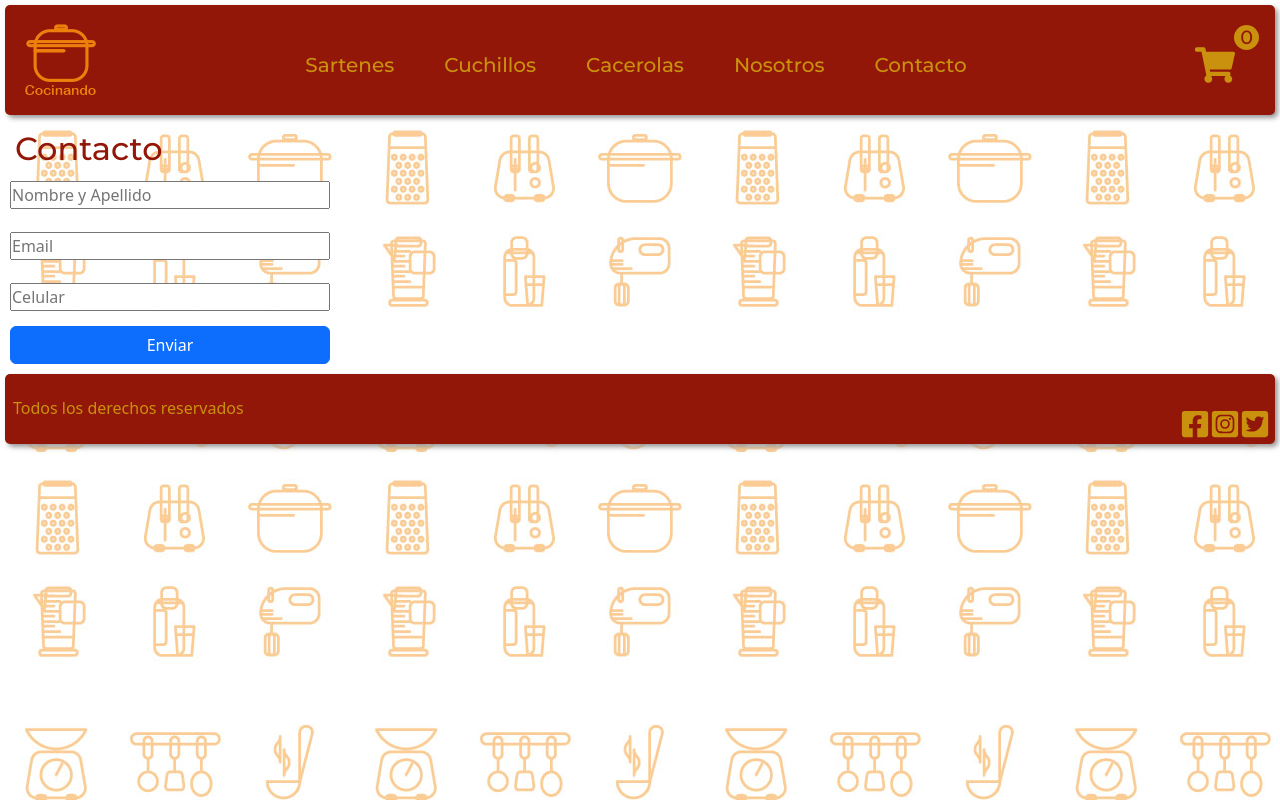
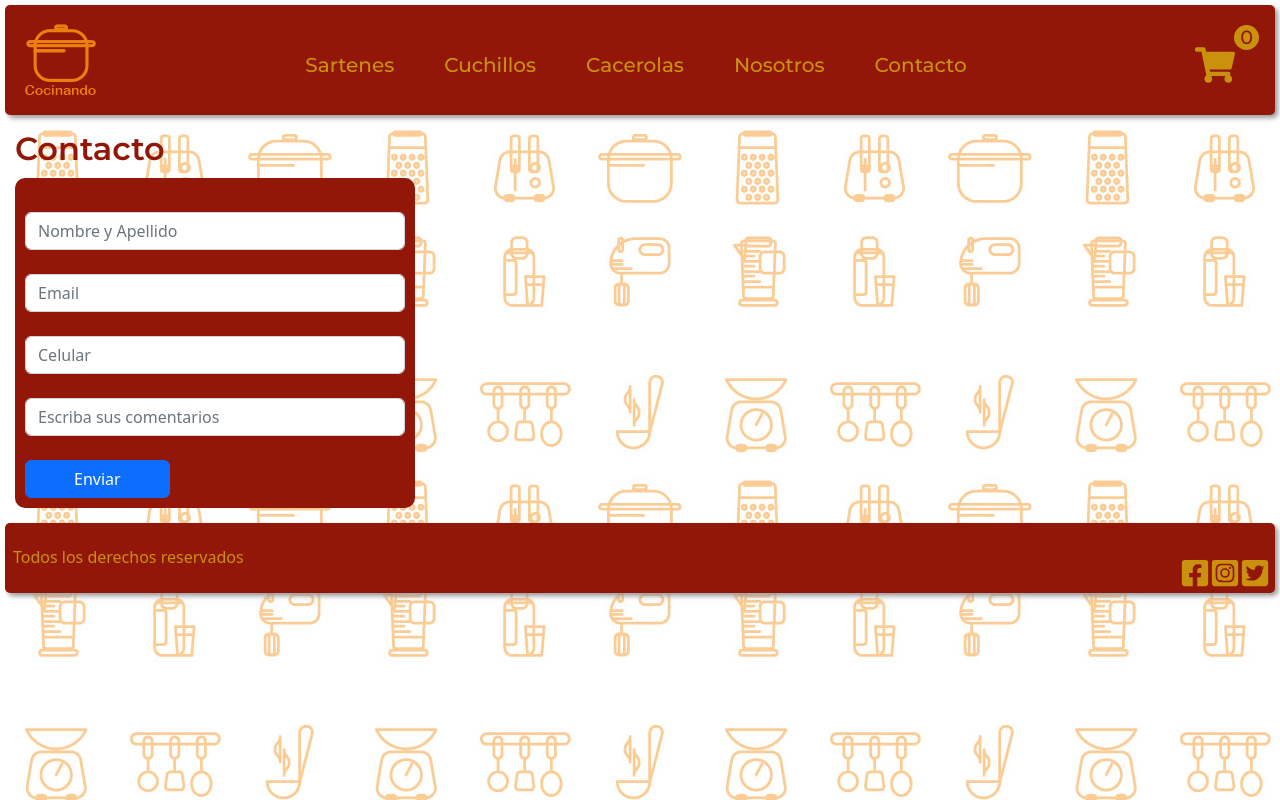
Before and after one commit to MartinAracama/Cocinando-Ecommerce, a React (Create React App) app: page /contacto in a window 1280 px wide. Built offline with nearby package versions, Linux system fonts and the light colour scheme.

Commit message:
ajustes en formularios

```diff
--- a/src/components/Checkout/Checkout.js
+++ b/src/components/Checkout/Checkout.js
@@ -3,6 +3,7 @@ import { Navigate } from 'react-router-dom'
 import { useCartContext } from '../../Context/CartContext'
 import { addDoc, collection, getDocs, writeBatch, query, where, documentId } from 'firebase/firestore'
 import { db } from '../../Firebase/config'
+import "./Checkout.scss"
 
 export const Checkout = () => {
 
@@ -11,6 +12,7 @@ export const Checkout = () => {
     const [values, setValues] = useState({
         nombre: "",
         email: "",
+        celular: "",
         direccion: "",
     })
 
@@ -38,6 +40,11 @@ export const Checkout = () => {
 
     if (values.email.length < 2) {
         alert("Email Incorrecto")
+        return
+    }
+
+    if (values.celular.length < 8) {
+        alert("Ingrese un numero de celular valido")
         return
     }
 
@@ -86,17 +93,17 @@ export const Checkout = () => {
     return (
         <div className='container'>
 
-            <h2>Checkout</h2>
+            <h2 className='titleCheckout'>Checkout</h2>
 
 
-            <form onSubmit={handleSubmit}>
+            <form className='formulario' onSubmit={handleSubmit}>
                 <input
                 name='nombre'
                 value={values.nombre}
                 onChange={handleInputChange}
                 type={"text"}
-                className="my-3 form-control"
-                placeholder='Tu nombre'
+                className="my-4 form-control"
+                placeholder='Nombre y apellido'
                 />
 
                 <input
@@ -104,8 +111,17 @@ export const Checkout = () => {
                 value={values.email}
                 onChange={handleInputChange}
                 type={"email"}
-                className="my-3 form-control"
+                className="my-4 form-control"
                 placeholder='Email'
+                />
+
+                <input
+                name='celular'
+                value={values.celular}
+                onChange={handleInputChange}
+                type={"tel"}
+                className="my-4 form-control"
+                placeholder='Celular'
                 />
 
                 <input
@@ -113,13 +129,13 @@ export const Checkout = () => {
                 value={values.direccion}
                 onChange={handleInputChange}
                 type={"text"}
-                className="my-3 form-control"
+                className="my-4 form-control"
                 placeholder='Direccion'
                 />
 
                 <button type='submit' className='btn btn-primary'>Enviar</button>
             </form>
 
-    </div>
-  )
+        </div>
+    )
 }
--- /dev/null
+++ b/src/components/Checkout/Checkout.scss
@@ -0,0 +1,14 @@
+.titleCheckout {
+    color: #921708;
+    font-family: 'Montserrat', sans-serif;
+    font-weight: 900;
+    margin: 5px
+}
+
+.formulario {
+    background-color: #921708;
+    border-radius: 10px;
+    padding: 10px;
+    margin: 5px;
+    width: 400px;
+}
--- a/src/components/Contacto/contacto.js
+++ b/src/components/Contacto/contacto.js
@@ -13,19 +13,23 @@ export const Contacto = () => {
 
 
         <form onSubmit={handleSubmit}
-        className="formulario">
+          className="formulario">
           <input
           type={"text"}
-          className="form control my-2"
+          className="my-4 form-control"
           placeholder="Nombre y Apellido"
           />
           <input type={"email"}
-          className="form control my-2"
+          className="my-4 form-control"
           placeholder="Email"
           />
           <input type={"tel"}
-          className="form control my-2"
+          className="my-4 form-control"
           placeholder="Celular"
+          />
+          <input type={"textarea"}
+          className="my-4 form-control"
+          placeholder="Escriba sus comentarios"
           />
           <button className='btn btn-primary px-5' type="submit">Enviar</button>
         </form>
--- a/src/components/Contacto/contacto.scss
+++ b/src/components/Contacto/contacto.scss
@@ -7,14 +7,15 @@
     .titulo {
         color: #921708;
         font-family: 'Montserrat', sans-serif;
+        font-weight: 900;
         margin: 5px
     }
 
     .formulario {
-        display: flex;
-        flex-direction: column;
-        max-width: 320px;
-        gap: 7px;
-        border-radius: 5px;
+        background-color: #921708;
+        border-radius: 10px;
+        padding: 10px;
+        margin: 5px;
+        width: 400px;
     }
 }
```
Also changed, not shown: 1 other file (tests, documents, lock files or other folders).
